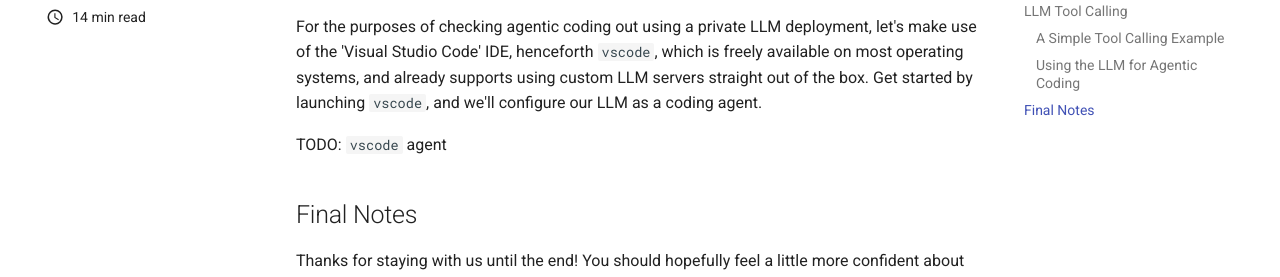
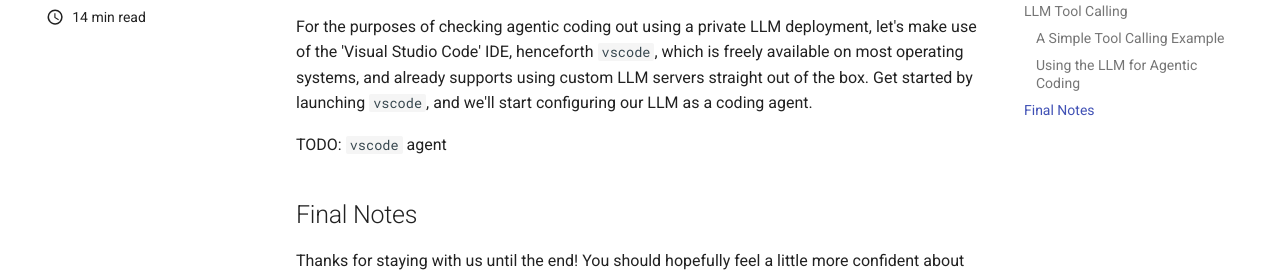
Before and after one commit to ImperialCollegeLondon/RSEBlog, an MkDocs documentation site: the page built from docs/posts/20260914_deploy_llm.md, in a window 1280 px wide and 900 px high, scrolled down 8950 px. Shown: the part 295-572 px from the top of the window. Built offline with MkDocs 1.6.1 and Material for MkDocs 9.7.7, drawn with Linux system fonts in a browser that asks for light colours; comment, search, counter and statistics services are not loaded.

```diff
--- a/docs/posts/20260914_deploy_llm.md
+++ b/docs/posts/20260914_deploy_llm.md
@@ -294,7 +294,7 @@
 
 ### Using the LLM for Agentic Coding
 
-For the purposes of checking agentic coding out using a private LLM deployment, let's make use of the 'Visual Studio Code' IDE, henceforth `vscode`, which is freely available on most operating systems, and already supports using custom LLM servers straight out of the box. Get started by launching `vscode`, and we'll configure our LLM as a coding agent.
+For the purposes of checking agentic coding out using a private LLM deployment, let's make use of the 'Visual Studio Code' IDE, henceforth `vscode`, which is freely available on most operating systems, and already supports using custom LLM servers straight out of the box. Get started by launching `vscode`, and we'll start configuring our LLM as a coding agent.
 
 TODO: `vscode` agent
 
```
Also changed, not shown: .wordlist.txt.
